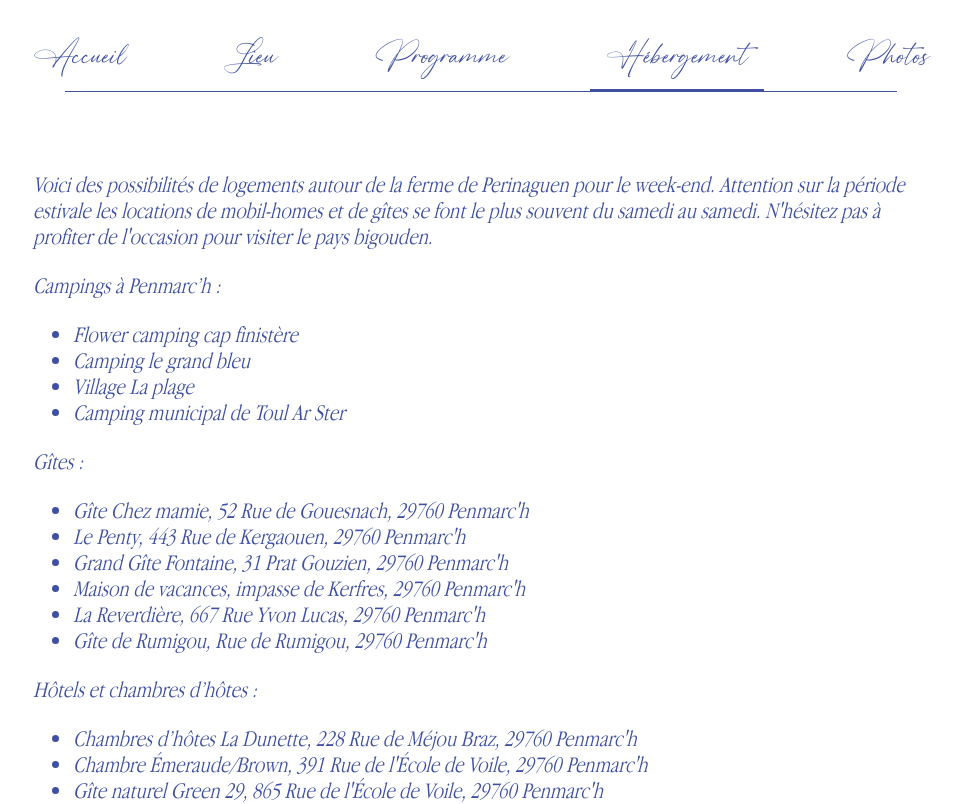
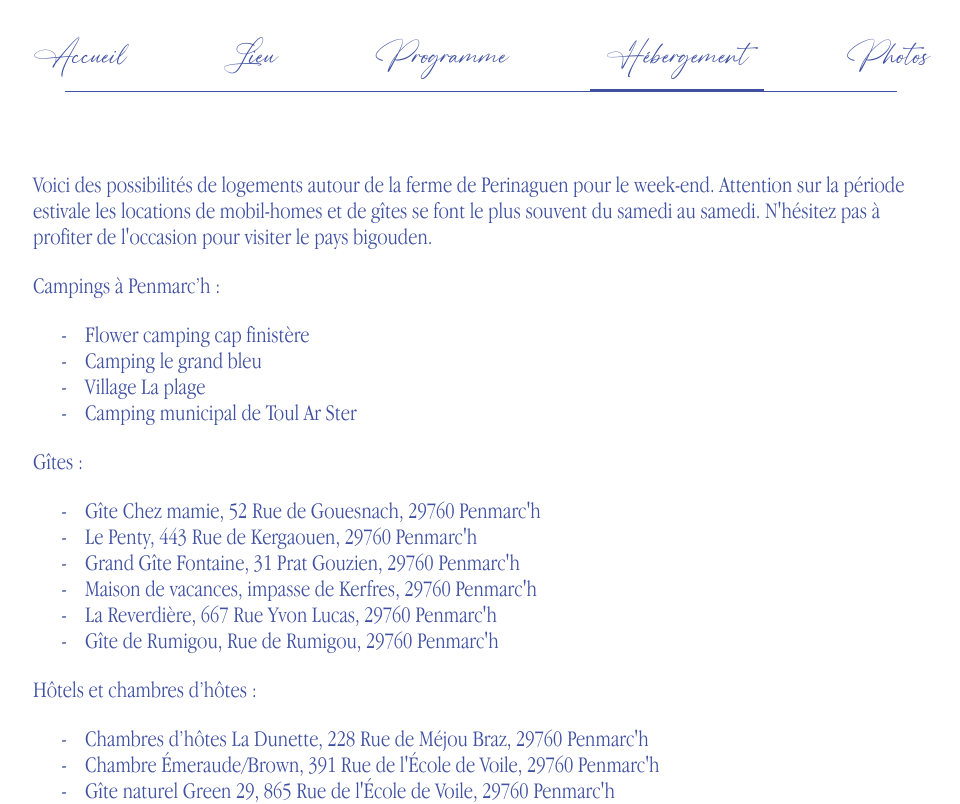
Before and after one commit to elisaetjulie/elisaetjulie.github.io, a React (Create React App) app: page /hosting in a window 1280 px wide. Shown: the top 804 px of the page, without its empty margins (159-1119 px from the left). Built offline with nearby package versions, Linux system fonts and the light colour scheme.

Commit message:
small fixes

```diff
--- a/src/pages/Hosting/Hosting.styles.ts
+++ b/src/pages/Hosting/Hosting.styles.ts
@@ -5,3 +5,14 @@ import styled from "@emotion/styled";
 export const StyledContainer = styled("div")`
   padding: ${theme.spacings[64]} ${theme.spacings[32]};
 `;
+
+export const StyledList = styled("ul")`
+  list-style-type: none;
+  & > li {
+    text-indent: -0.5em;
+    &::before {
+      content: "-";
+      margin-right: 0.8em;
+    }
+  }
+`;
--- a/src/pages/Hosting/Hosting.tsx
+++ b/src/pages/Hosting/Hosting.tsx
@@ -2,46 +2,53 @@ import React, { memo } from "react";
 
 import { PropsWithStyles } from "src/types";
 
-import { StyledContainer } from "./Hosting.styles";
+import { StyledContainer, StyledList } from "./Hosting.styles";
 
 export interface HostingProps extends PropsWithStyles {}
 
 const Hosting = ({ className }: HostingProps) => {
   return (
     <StyledContainer className={className}>
-      <i>
-        Voici des possibilités de logements autour de la ferme de Perinaguen pour le week-end. Attention sur la période estivale les locations de mobil-homes et de gîtes se font le plus souvent du samedi au samedi. N'hésitez pas à profiter de l'occasion pour visiter le pays bigouden.
-
+      Voici des possibilités de logements autour de la ferme de Perinaguen pour
+      le week-end. Attention sur la période estivale les locations de
+      mobil-homes et de gîtes se font le plus souvent du samedi au samedi.
+      N'hésitez pas à profiter de l'occasion pour visiter le pays bigouden.
       <p> Campings à Penmarc’h : </p>
-        <ul>
+      <StyledList>
         <li>Flower camping cap finistère</li>
         <li>Camping le grand bleu</li>
         <li>Village La plage</li>
-          <li> Camping municipal de Toul Ar Ster </li>
-        </ul>
-
+        <li>Camping municipal de Toul Ar Ster </li>
+      </StyledList>
       <p>Gîtes :</p>
-        <ul>
+      <StyledList>
         <li>Gîte Chez mamie, 52 Rue de Gouesnach, 29760 Penmarc'h</li>
         <li>Le Penty, 443 Rue de Kergaouen, 29760 Penmarc'h</li>
         <li>Grand Gîte Fontaine, 31 Prat Gouzien, 29760 Penmarc'h</li>
         <li>Maison de vacances, impasse de Kerfres, 29760 Penmarc'h</li>
         <li>La Reverdière, 667 Rue Yvon Lucas, 29760 Penmarc'h</li>
         <li>Gîte de Rumigou, Rue de Rumigou, 29760 Penmarc'h</li>
-        </ul>
-
+      </StyledList>
       <p>Hôtels et chambres d’hôtes :</p>
-        <ul>
-          <li>Chambres d’hôtes La Dunette, 228 Rue de Méjou Braz, 29760 Penmarc'h</li>
-          <li>Chambre Émeraude/Brown, 391 Rue de l'École de Voile, 29760 Penmarc'h</li>
-          <li>Gîte naturel Green 29, 865 Rue de l'École de Voile, 29760 Penmarc'h</li>
+      <StyledList>
+        <li>
+          Chambres d’hôtes La Dunette, 228 Rue de Méjou Braz, 29760 Penmarc'h
+        </li>
+        <li>
+          Chambre Émeraude/Brown, 391 Rue de l'École de Voile, 29760 Penmarc'h
+        </li>
+        <li>
+          Gîte naturel Green 29, 865 Rue de l'École de Voile, 29760 Penmarc'h
+        </li>
         <li>Comme à la breizhon, 201 Rue Duguesclin, 29760 Penmarc'h</li>
         <li>Hôtel la Ferme du Relais, 3-4 Ham. de Pendreff, 29120 Plomeur</li>
         <li>Hôtel le Sterenn, 432 Rue de la Joie, 29760 Penmarc'h</li>
-          <li>Chambres d’hôtes Le Trymen, 127 Rue du Port Saint-Guénolé, 29760 Penmarc'h</li>
+        <li>
+          Chambres d’hôtes Le Trymen, 127 Rue du Port Saint-Guénolé, 29760
+          Penmarc'h
+        </li>
         <li>Hôtel les Ondines, 90 Rue Pasteur, 29760 Penmarc'h</li>
-        </ul>
-      </i>
+      </StyledList>
     </StyledContainer>
   );
 };
```
Also changed, not shown: src/pages/Location/Location.tsx (+10 -2 lines), src/pages/Programm/Programm.tsx (+19 -12 lines). Lines whose indentation alone changed are shown as unchanged.
